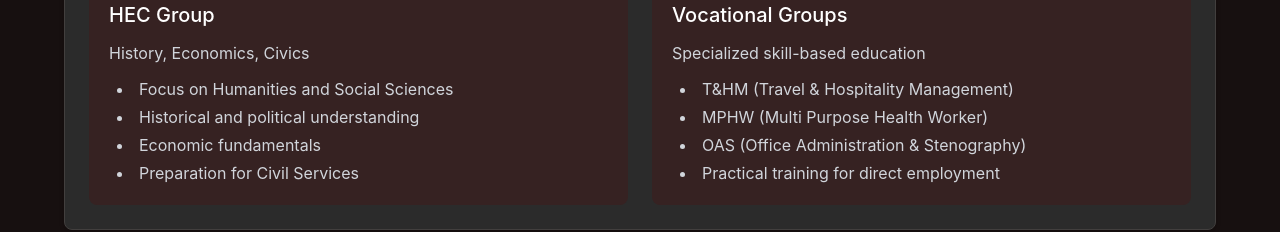
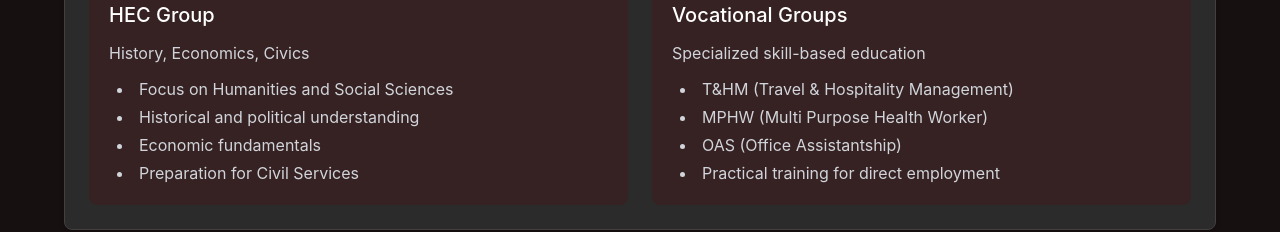
Before and after one commit to ashish-cheruku/dadsite-frontend, a React (Create React App) app: page /academic in a window 1280 px wide. Shown: the part 820-1052 px from the top of the page. Built offline with nearby package versions, Linux system fonts and the light colour scheme; no server answers.

Commit message:
final-comit9

```diff
--- a/src/pages/Academic.js
+++ b/src/pages/Academic.js
@@ -83,7 +83,7 @@ const Academic = () => {
                 <ul className="list-disc list-inside text-gray-300 space-y-1 pl-2">
                   <li>T&HM (Travel & Hospitality Management)</li>
                   <li>MPHW (Multi Purpose Health Worker)</li>
-                  <li>OAS (Office Administration & Stenography)</li>
+                  <li>OAS (Office Assistantship)</li>
                   <li>Practical training for direct employment</li>
                 </ul>
               </div>
--- a/src/pages/Contact.js
+++ b/src/pages/Contact.js
@@ -89,13 +89,13 @@ const Contact = () => {
                         <path strokeLinecap="round" strokeLinejoin="round" strokeWidth={2} d="M3 5a2 2 0 012-2h3.28a1 1 0 01.948.684l1.498 4.493a1 1 0 01-.502 1.21l-2.257 1.13a11.042 11.042 0 005.516 5.516l1.13-2.257a1 1 0 011.21-.502l4.493 1.498a1 1 0 01.684.949V19a2 2 0 01-2 2h-1C9.716 21 3 14.284 3 6V5z" />
                       </svg>
                     </div>
-                    <div className="ml-4">
+                    {/* <div className="ml-4">
                       <h3 className="text-lg font-medium text-white">Phone</h3>
                       <p className="text-gray-300 mt-1">
                         Office: 08723 - 236043<br />
                         Reception: 08723 - 236018
                       </p>
-                    </div>
+                    </div> */}
                   </div>
 
                   <div className="flex items-start">
@@ -107,7 +107,7 @@ const Contact = () => {
                     <div className="ml-4">
                       <h3 className="text-lg font-medium text-white">Email</h3>
                       <p className="text-gray-300 mt-1">
-                        gjc.vemulawada@gmail.com<br />
+                        gjcvemulawada@gmail.com<br />
                       </p>
                     </div>
                   </div>
```
